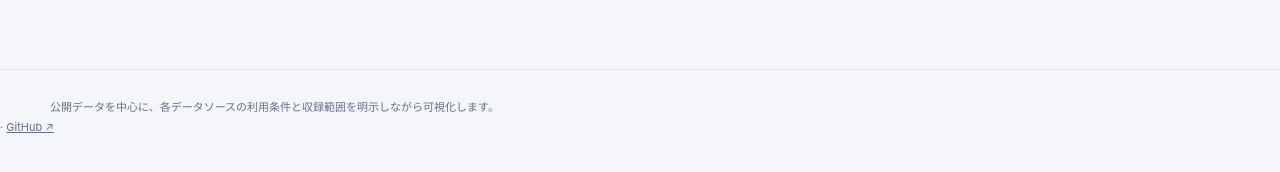
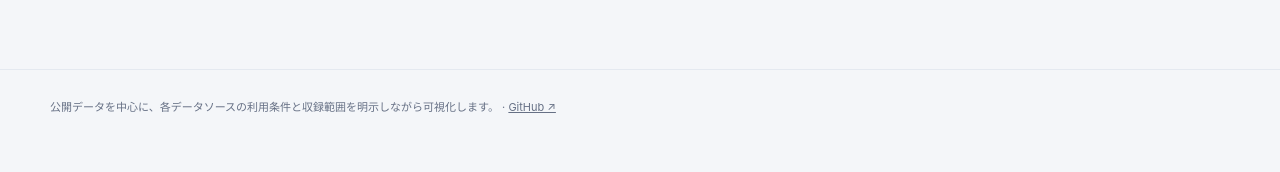
Before and after one commit to kkoch5t2/data-platform, an Astro site: page / in a window 1280 px wide. Shown: the part 1611-1783 px from the top of the page. Built offline with nearby package versions, Linux system fonts and the light colour scheme; Astro itself is replaced by a stand-in of ours.

Commit message:
fix: keep GitHub link inside footer container

```diff
--- a/src/pages/index.astro
+++ b/src/pages/index.astro
@@ -85,6 +85,6 @@ const startYear = (summary.firstDate || '2014-03-19').slice(0,4);
 
   <section class="section"><div class="note"><strong>設計方針：</strong> 表側はテーマ別に分け、データ収集・更新・監視は共通基盤で運用します。まず日本のデータを充実させつつ、将来は国や地域を追加できる形にします。</div></section>
 </main>
-<footer><div class="wrap">公開データを中心に、各データソースの利用条件と収録範囲を明示しながら可視化します。</div> · <a href="https://github.com/kkoch5t2/data-platform" target="_blank" rel="noreferrer">GitHub ↗</a></footer>
+<footer><div class="wrap">公開データを中心に、各データソースの利用条件と収録範囲を明示しながら可視化します。 · <a href="https://github.com/kkoch5t2/data-platform" target="_blank" rel="noreferrer">GitHub ↗</a></div></footer>
 </body>
 </html>
```
